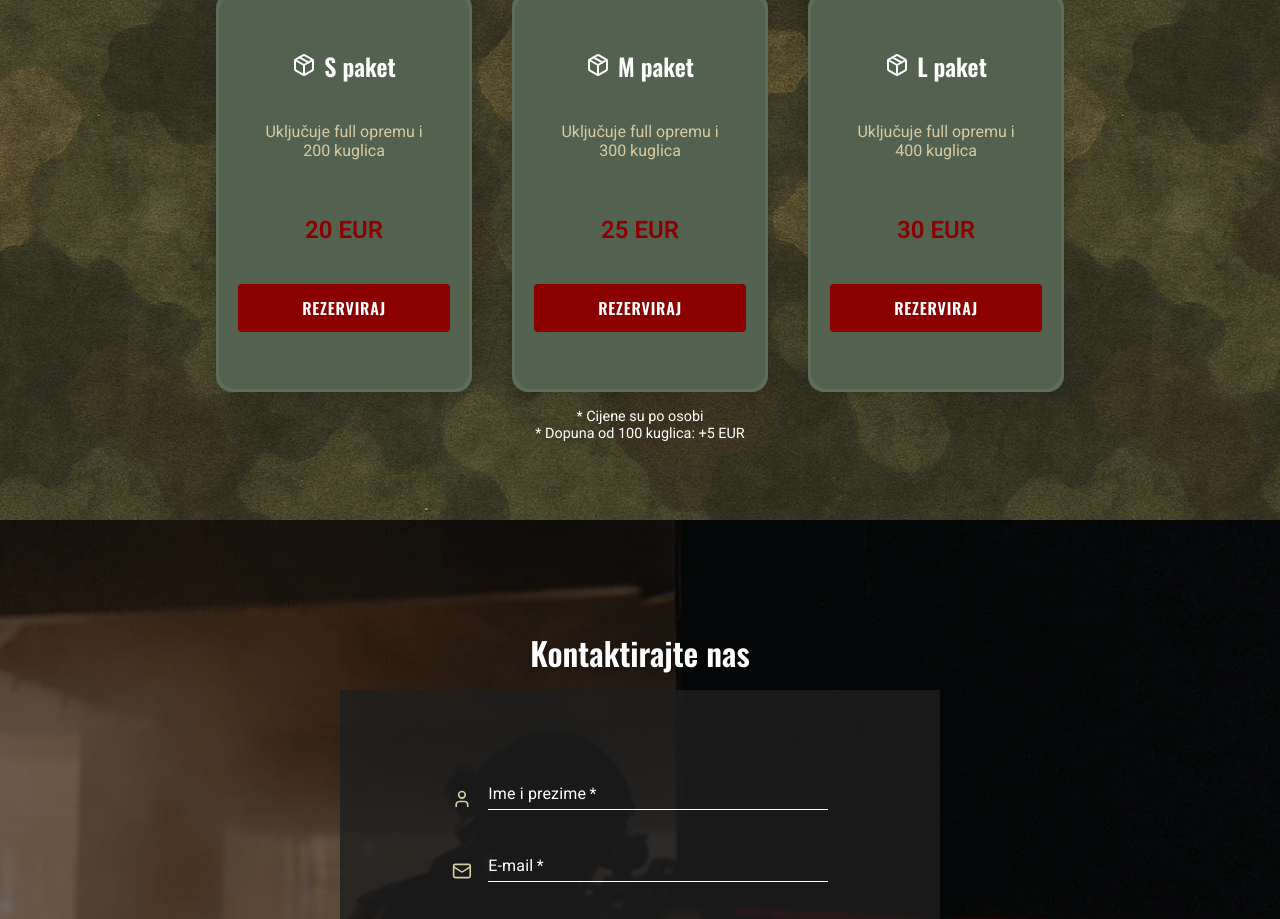
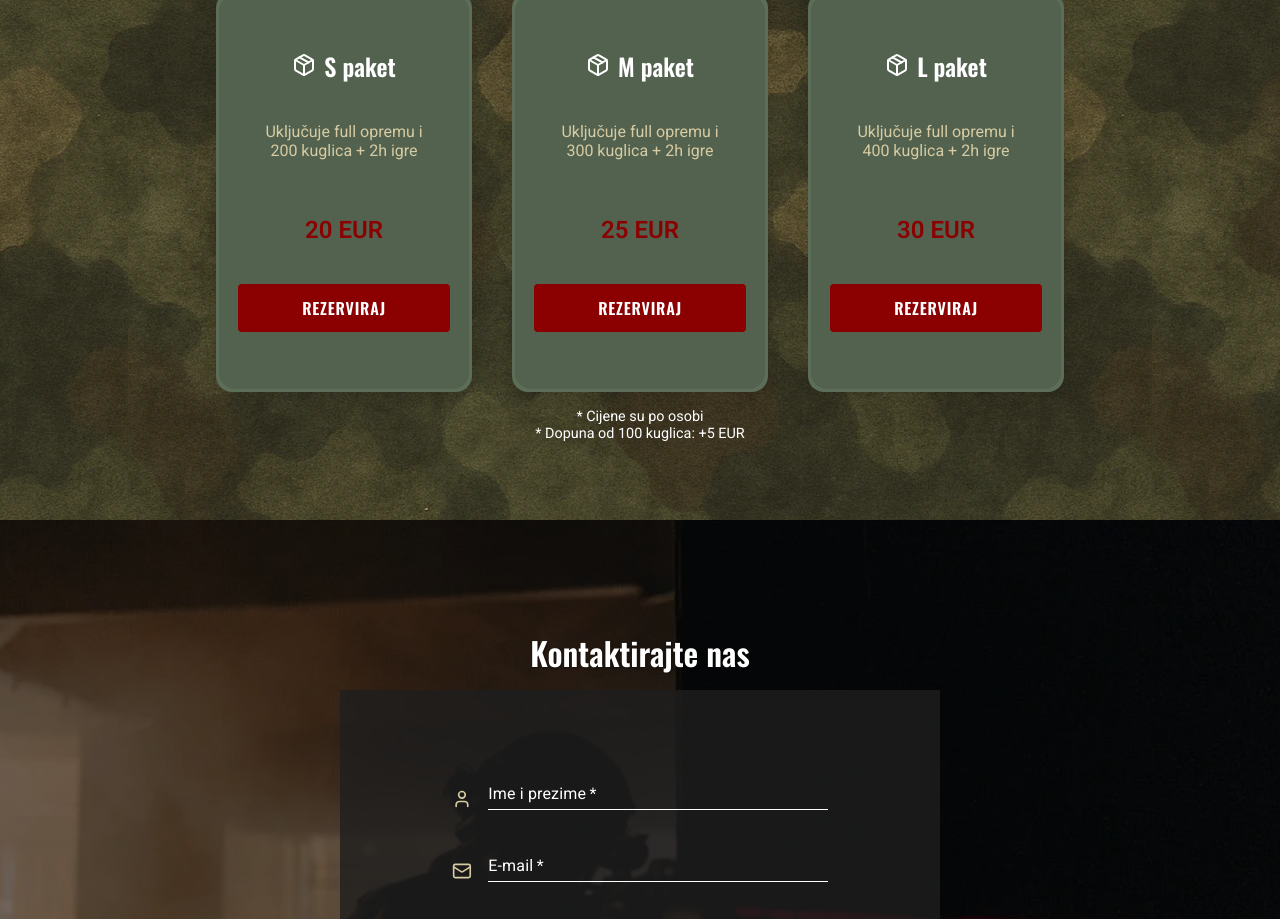
Before and after one commit to kristijan00/paintball, a Next.js app: page /cjenik in a window 1280 px wide. Shown: the part 1080-1999 px from the top of the page. Built offline with nearby package versions, Linux system fonts and the light colour scheme.

Commit message:
Adding time limit for pricing options

```diff
--- a/src/components/sections/prices/prices-section.tsx
+++ b/src/components/sections/prices/prices-section.tsx
@@ -29,7 +29,7 @@ const PricesSection = () => {
             transition: { duration: 0.1 },
           }}>
           <h3 className={styles.priceTitle}><Package className={styles.icon} />S paket</h3>
-          <p className={styles.priceDescription}>Uključuje full opremu i 200 kuglica</p>
+          <p className={styles.priceDescription}>Uključuje full opremu i 200 kuglica + 2h igre</p>
           <span className={styles.priceAmount}>20 EUR</span>
           <LinkButton text={'Rezerviraj'} href="#contact" className={styles.ctaButton} />
         </motion.div>
@@ -47,7 +47,7 @@ const PricesSection = () => {
             transition: { duration: 0.1 },
           }}>
           <h3 className={styles.priceTitle}><Package className={styles.icon} />M paket</h3>
-          <p className={styles.priceDescription}>Uključuje full opremu i 300 kuglica</p>
+          <p className={styles.priceDescription}>Uključuje full opremu i 300 kuglica + 2h igre</p>
           <span className={styles.priceAmount}>25 EUR</span>
           <LinkButton text={'Rezerviraj'} href="#contact" className={styles.ctaButton} />
         </motion.div>
@@ -65,7 +65,7 @@ const PricesSection = () => {
             transition: { duration: 0.1 },
           }}>
           <h3 className={styles.priceTitle}><Package className={styles.icon} />L paket</h3>
-          <p className={styles.priceDescription}>Uključuje full opremu i 400 kuglica</p>
+          <p className={styles.priceDescription}>Uključuje full opremu i 400 kuglica + 2h igre</p>
           <span className={styles.priceAmount}>30 EUR</span>
           <LinkButton text={'Rezerviraj'} href="#contact" className={styles.ctaButton} />
         </motion.div>
```
